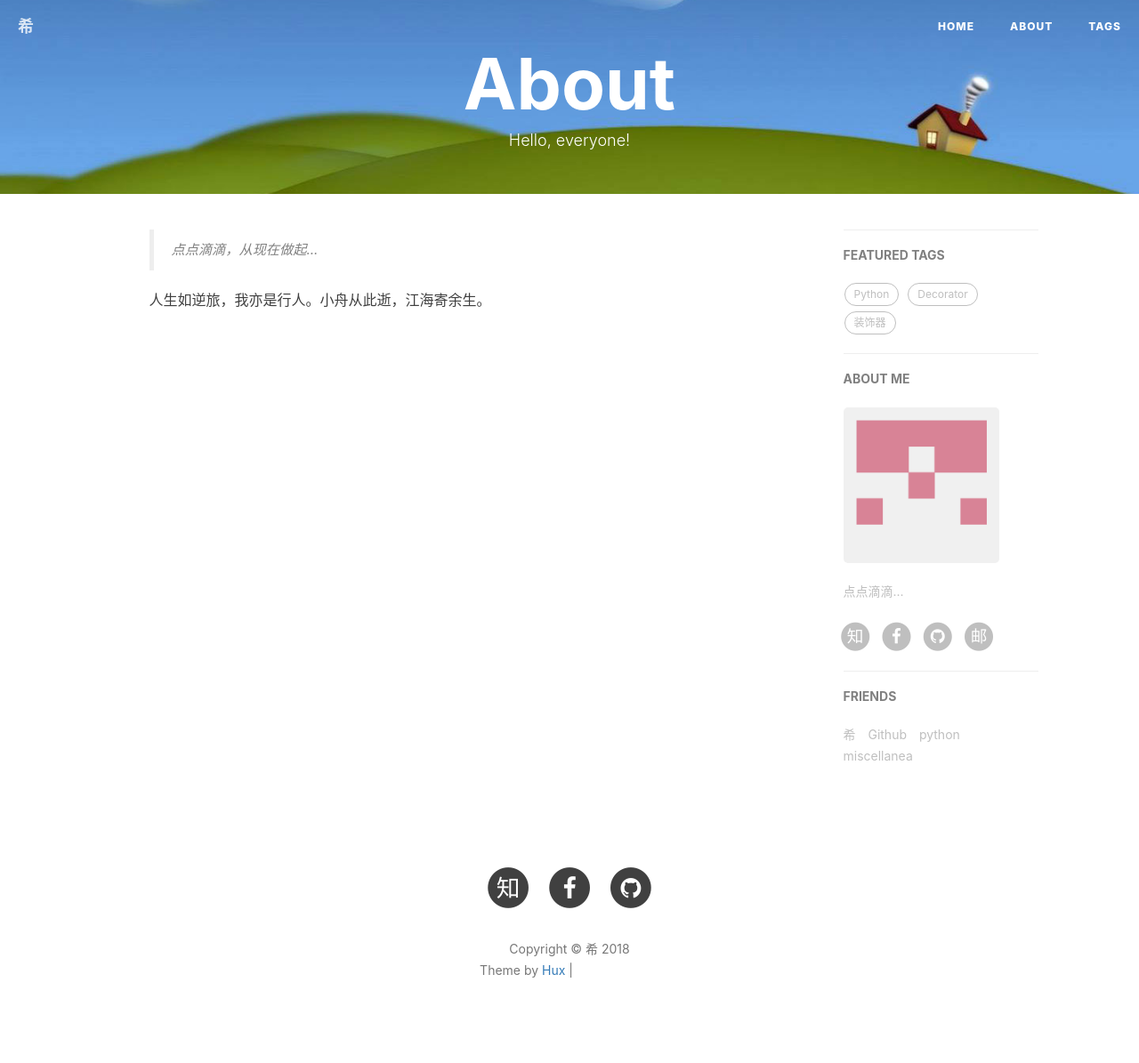
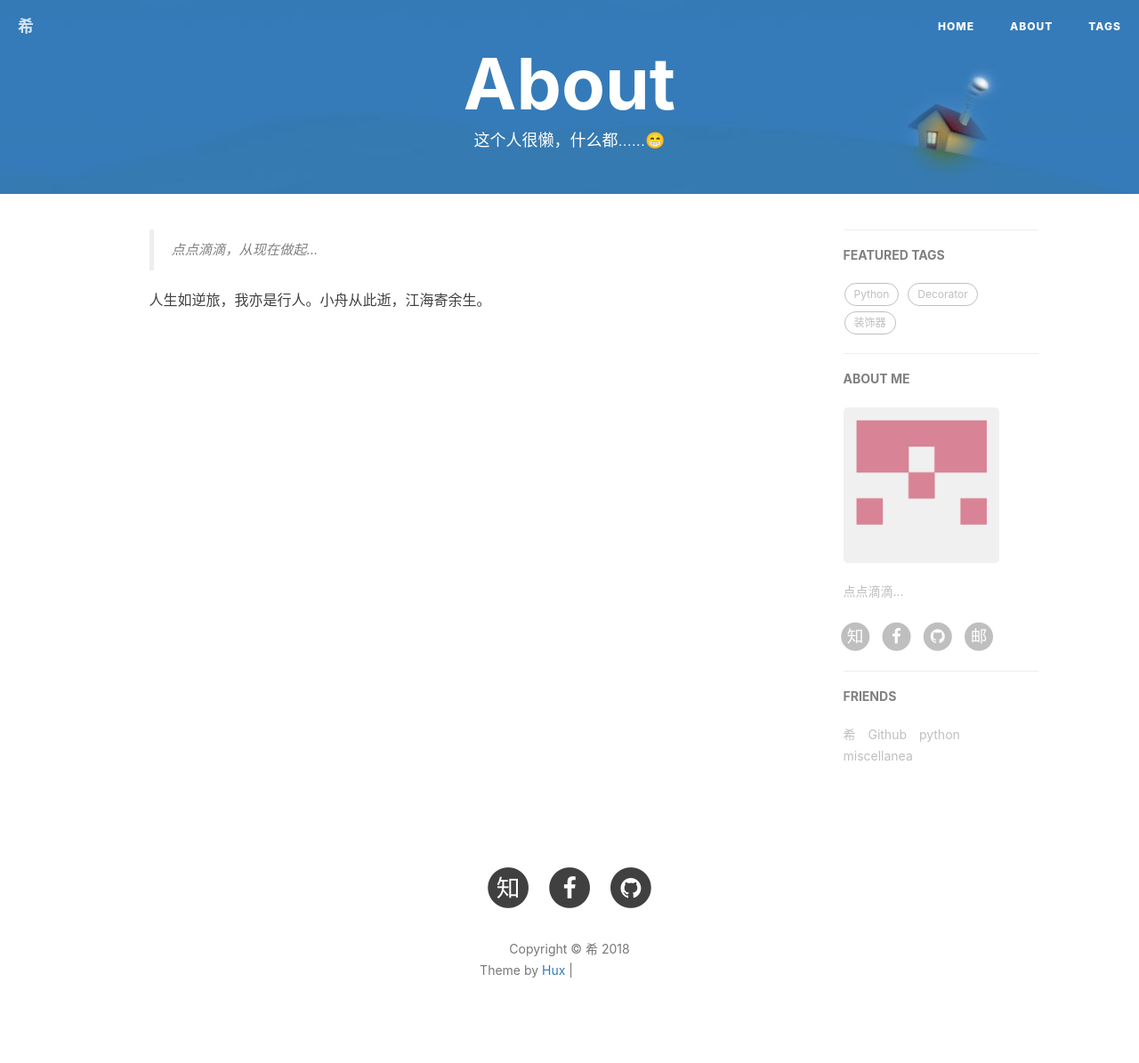
Before and after one commit to leehp258/leehp258.github.io, a Jekyll site: the page built from about.html, in a window 1280 px wide. Shown: the whole page at 89% size. Built offline with Jekyll 4.4.1, drawn with Linux system fonts in a browser that asks for light colours; nearby versions of some CDN libraries; comment, search, counter and statistics services are not loaded; grey boxes are pictures that could not be loaded.

Commit message:
modify config

```diff
--- a/about.html
+++ b/about.html
@@ -1,7 +1,7 @@
 ---
 layout: page
 title: "About"
-description: "Hello, everyone!"
+description: "这个人很懒，什么都......😁"
 ---
 
 <div class="zh post-container">
```
Also changed, not shown: img/home-bg.jpg.
